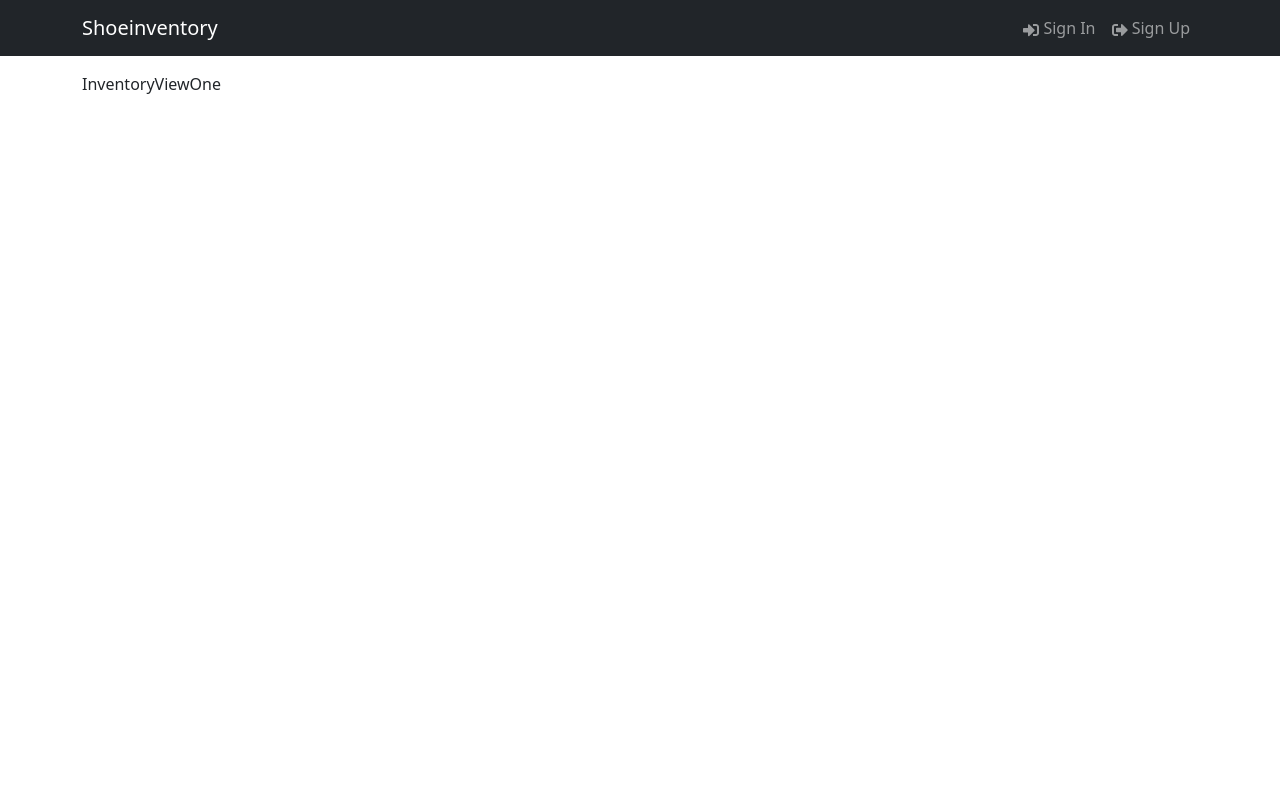
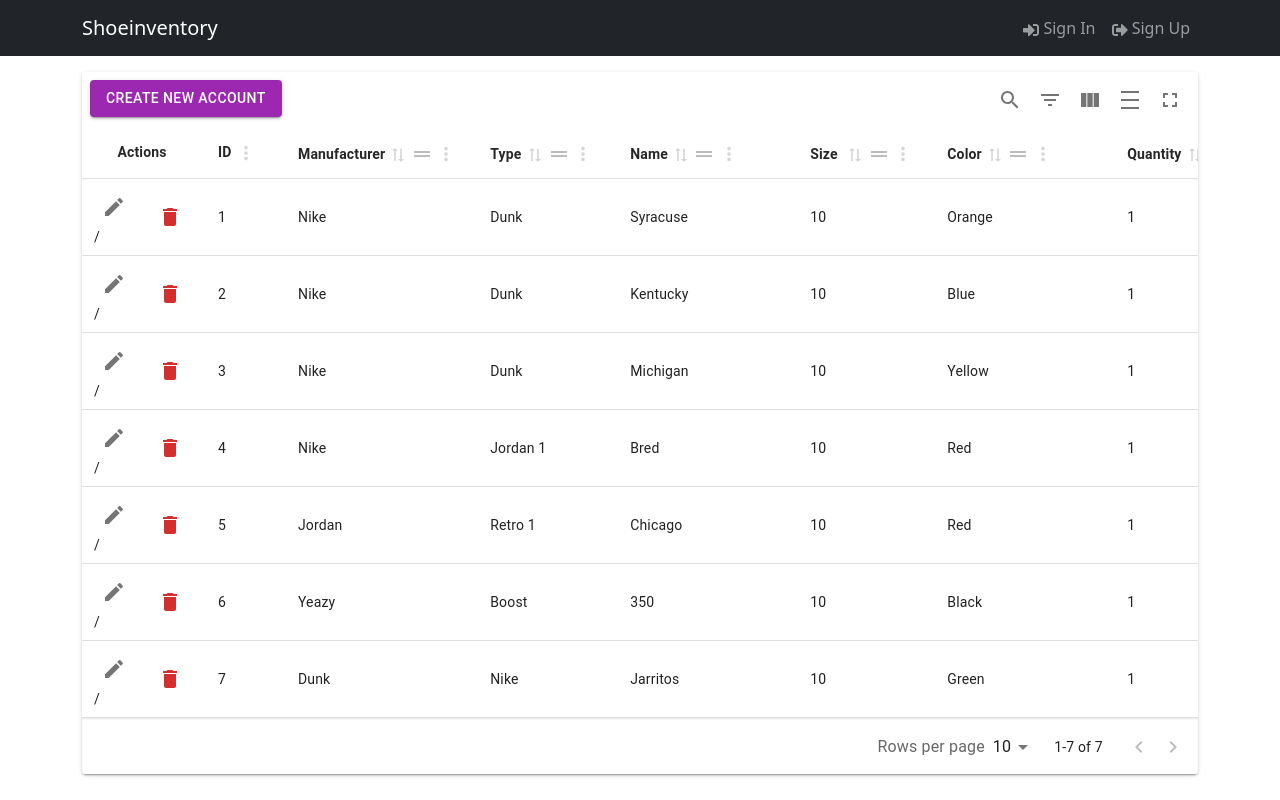
Before and after one commit to jonangeles-sanchez/Shoeventory-web, a React (Vite) app: page /inventory/1 in a window 1280 px wide. Built offline with nearby package versions, Linux system fonts and the light colour scheme.

Commit message:
Implement table with model

```diff
--- a/src/pages/InventoryViewOne/index.jsx
+++ b/src/pages/InventoryViewOne/index.jsx
@@ -1,7 +1,271 @@
-import React from "react";
+import React, { useCallback, useMemo, useState } from "react";
+import { MaterialReactTable } from "material-react-table";
+import {
+  Box,
+  Button,
+  Dialog,
+  DialogActions,
+  DialogContent,
+  DialogTitle,
+  IconButton,
+  MenuItem,
+  Stack,
+  TextField,
+  Tooltip,
+} from "@mui/material";
+import { Delete, Edit } from "@mui/icons-material";
+import { data } from "../../utils/MakeData";
 
-function InventoryViewOne() {
-  return <div>InventoryViewOne</div>;
-}
+const InventoryViewOne = () => {
+  const [createModalOpen, setCreateModalOpen] = useState(false);
+  const [tableData, setTableData] = useState(() => data);
+  const [validationErrors, setValidationErrors] = useState({});
+
+  const handleCreateNewRow = (values) => {
+    tableData.push(values);
+    setTableData([...tableData]);
+  };
+
+  const handleSaveRowEdits = async ({ exitEditingMode, row, values }) => {
+    if (!Object.keys(validationErrors).length) {
+      tableData[row.index] = values;
+      //send/receive api updates here, then refetch or update local table data for re-render
+      setTableData([...tableData]);
+      exitEditingMode(); //required to exit editing mode and close modal
+    }
+  };
+
+  const handleCancelRowEdits = () => {
+    setValidationErrors({});
+  };
+
+  const handleDeleteRow = useCallback(
+    (row) => {
+      if (
+        !confirm(`Are you sure you want to delete ${row.getValue("firstName")}`)
+      ) {
+        return;
+      }
+      //send api delete request here, then refetch or update local table data for re-render
+      tableData.splice(row.index, 1);
+      setTableData([...tableData]);
+    },
+    [tableData]
+  );
+
+  const getCommonEditTextFieldProps = useCallback(
+    (cell) => {
+      return {
+        error: !!validationErrors[cell.id],
+        helperText: validationErrors[cell.id],
+        onBlur: (event) => {
+          const isValid =
+            cell.column.id === "email"
+              ? validateEmail(event.target.value)
+              : cell.column.id === "age"
+              ? validateAge(+event.target.value)
+              : validateRequired(event.target.value);
+          if (!isValid) {
+            //set validation error for cell if invalid
+            setValidationErrors({
+              ...validationErrors,
+              [cell.id]: `${cell.column.columnDef.header} is required`,
+            });
+          } else {
+            //remove validation error for cell if valid
+            delete validationErrors[cell.id];
+            setValidationErrors({
+              ...validationErrors,
+            });
+          }
+        },
+      };
+    },
+    [validationErrors]
+  );
+
+  const columns = useMemo(
+    () => [
+      {
+        accessorKey: "Id",
+        header: "ID",
+        enableColumnOrdering: false,
+        enableEditing: false, //disable editing on this column
+        enableSorting: false,
+        size: 80,
+      },
+      {
+        accessorKey: "Manufacturer",
+        header: "Manufacturer",
+        size: 140,
+        muiTableBodyCellEditTextFieldProps: ({ cell }) => ({
+          ...getCommonEditTextFieldProps(cell),
+        }),
+      },
+      {
+        accessorKey: "ShoeType",
+        header: "Type",
+        size: 140,
+        muiTableBodyCellEditTextFieldProps: ({ cell }) => ({
+          ...getCommonEditTextFieldProps(cell),
+        }),
+      },
+      {
+        accessorKey: "ShoeName",
+        header: "Name",
+        muiTableBodyCellEditTextFieldProps: ({ cell }) => ({
+          ...getCommonEditTextFieldProps(cell),
+        }),
+      },
+      {
+        accessorKey: "ShoeSize",
+        header: "Size",
+        size: 80,
+        muiTableBodyCellEditTextFieldProps: ({ cell }) => ({
+          ...getCommonEditTextFieldProps(cell),
+          type: "number",
+        }),
+      },
+      {
+        accessorKey: "ShoeColor",
+        header: "Color",
+        muiTableBodyCellEditTextFieldProps: ({ cell }) => ({
+          ...getCommonEditTextFieldProps(cell),
+        }),
+      },
+      {
+        accessorKey: "ShoeQuantity",
+        header: "Quantity",
+        size: 80,
+        muiTableBodyCellEditTextFieldProps: ({ cell }) => ({
+          ...getCommonEditTextFieldProps(cell),
+          type: "number",
+        }),
+      },
+      {
+        accessorKey: "ShoePrice",
+        header: "Price",
+        size: 80,
+        muiTableBodyCellEditTextFieldProps: ({ cell }) => ({
+          ...getCommonEditTextFieldProps(cell),
+          type: "number",
+        }),
+      },
+    ],
+    [getCommonEditTextFieldProps]
+  );
+
+  return (
+    <>
+      <MaterialReactTable
+        displayColumnDefOptions={{
+          "mrt-row-actions": {
+            muiTableHeadCellProps: {
+              align: "center",
+            },
+            size: 120,
+          },
+        }}
+        columns={columns}
+        data={tableData}
+        editingMode="modal" //default
+        enableColumnOrdering
+        enableEditing
+        onEditingRowSave={handleSaveRowEdits}
+        onEditingRowCancel={handleCancelRowEdits}
+        renderRowActions={({ row, table }) => (
+          <Box sx={{ display: "flex", gap: "1rem" }}>
+            <Tooltip arrow placement="left" title="Edit">
+              <IconButton onClick={() => table.setEditingRow(row)}>
+                <Edit />
+              </IconButton>
+              /
+            </Tooltip>
+            <Tooltip arrow placement="right" title="Delete">
+              <IconButton color="error" onClick={() => handleDeleteRow(row)}>
+                <Delete />
+              </IconButton>
+            </Tooltip>
+          </Box>
+        )}
+        renderTopToolbarCustomActions={() => (
+          <Button
+            color="secondary"
+            onClick={() => setCreateModalOpen(true)}
+            variant="contained"
+          >
+            Create New Account
+          </Button>
+        )}
+      />
+      <CreateNewAccountModal
+        columns={columns}
+        open={createModalOpen}
+        onClose={() => setCreateModalOpen(false)}
+        onSubmit={handleCreateNewRow}
+      />
+    </>
+  );
+};
+
+//example of creating a mui dialog modal for creating new rows
+export const CreateNewAccountModal = ({ open, columns, onClose, onSubmit }) => {
+  const [values, setValues] = useState(() =>
+    columns.reduce((acc, column) => {
+      acc[column.accessorKey ?? ""] = "";
+      return acc;
+    }, {})
+  );
+
+  const handleSubmit = () => {
+    //put your validation logic here
+    onSubmit(values);
+    onClose();
+  };
+
+  return (
+    <Dialog open={open}>
+      <DialogTitle textAlign="center">Create New Account</DialogTitle>
+      <DialogContent>
+        <form onSubmit={(e) => e.preventDefault()}>
+          <Stack
+            sx={{
+              width: "100%",
+              minWidth: { xs: "300px", sm: "360px", md: "400px" },
+              gap: "1.5rem",
+            }}
+          >
+            {columns.map((column) => (
+              <TextField
+                key={column.accessorKey}
+                label={column.header}
+                name={column.accessorKey}
+                onChange={(e) =>
+                  setValues({ ...values, [e.target.name]: e.target.value })
+                }
+              />
+            ))}
+          </Stack>
+        </form>
+      </DialogContent>
+      <DialogActions sx={{ p: "1.25rem" }}>
+        <Button onClick={onClose}>Cancel</Button>
+        <Button color="secondary" onClick={handleSubmit} variant="contained">
+          Create New Account
+        </Button>
+      </DialogActions>
+    </Dialog>
+  );
+};
+
+const validateRequired = (value) => !!value.length;
+const validateEmail = (email) =>
+  !!email.length &&
+  email
+    .toLowerCase()
+    .match(
+      /^(([^<>()[\]\\.,;:\s@"]+(\.[^<>()[\]\\.,;:\s@"]+)*)|(".+"))@((\[[0-9]{1,3}\.[0-9]{1,3}\.[0-9]{1,3}\.[0-9]{1,3}\])|(([a-zA-Z\-0-9]+\.)+[a-zA-Z]{2,}))$/
+    );
+const validateAge = (age) => age >= 18 && age <= 50;
 
 export default InventoryViewOne;
```
